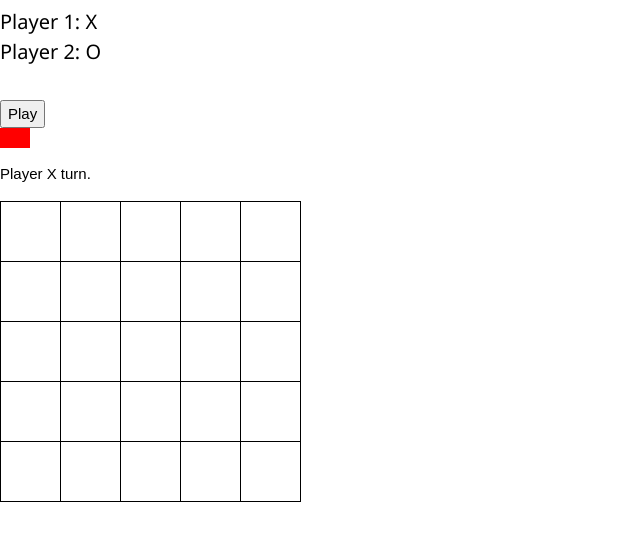
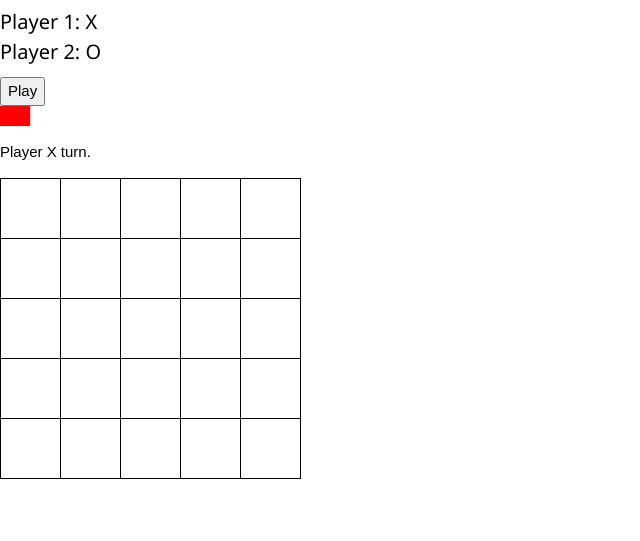
Before and after one commit to santiagt/wasment2, a website built with Parcel: page index.html in a window 1280 px wide. Both pictures are taken after a click on the button "Play". Shown: the part 67-608 px from the top of the page, without its empty margins (0-640 px from the left). Built offline with nearby package versions, Linux system fonts and the light colour scheme.

```diff
--- a/index.html
+++ b/index.html
@@ -10,8 +10,8 @@
 <body>
 	<h1>Tic-Tac-Toe on 5!</h1>
 	<h4>Player 1: X <br> Player 2: O</h4>
+	<button id="play" >Play</button>
 	<br>
-	<button id="play" >Play</button>
 	<div id="progress">
 		<div id="bar"></div>
 	</div>
--- a/src/index.js
+++ b/src/index.js
@@ -68,7 +68,7 @@
     counter = 0;
   } else if (event.target instanceof HTMLButtonElement) {
     event.preventDefault();
-    let clock = setInterval(timer(), 1000);
+    timer();
   }
 
 });
```
